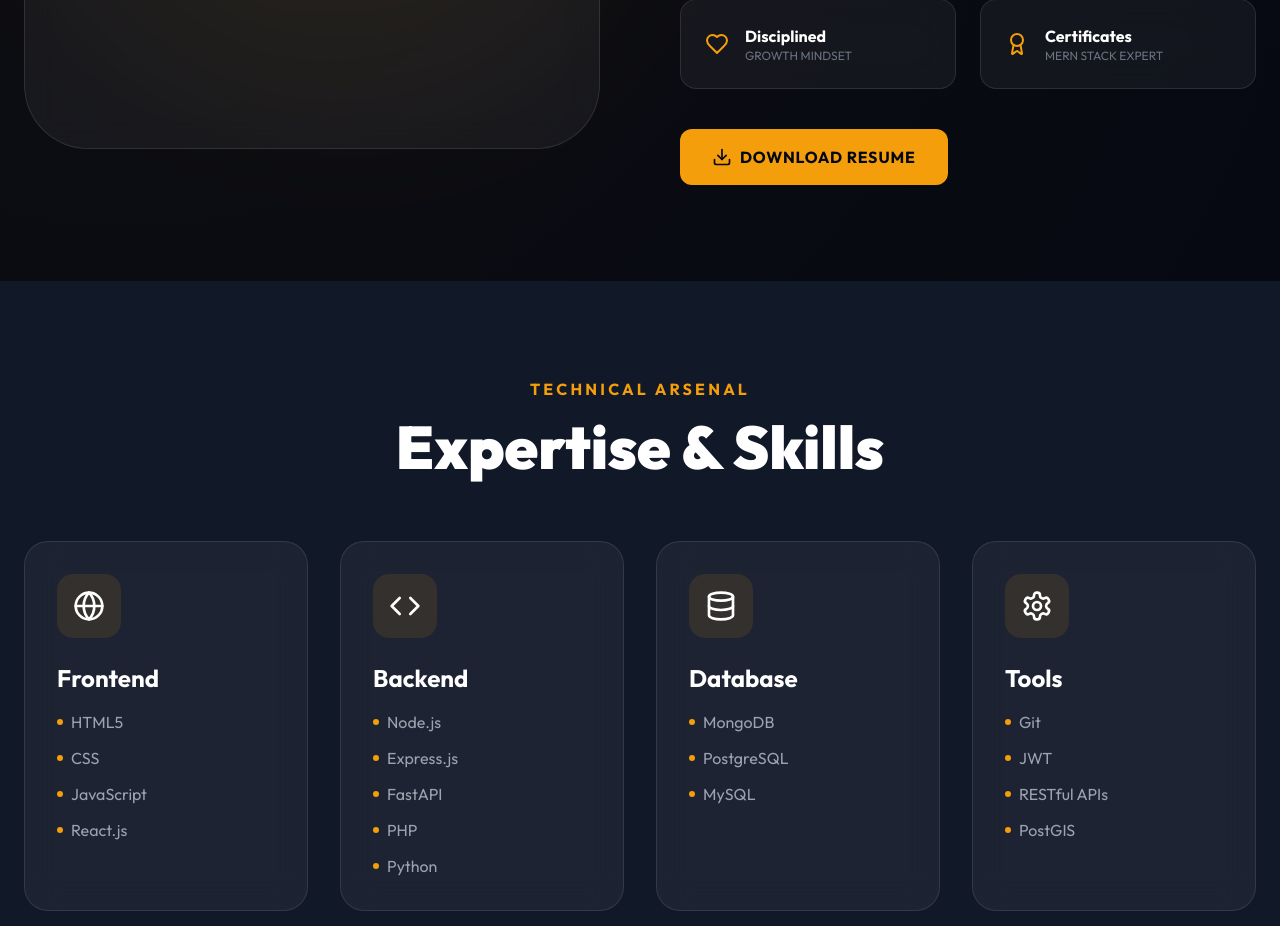
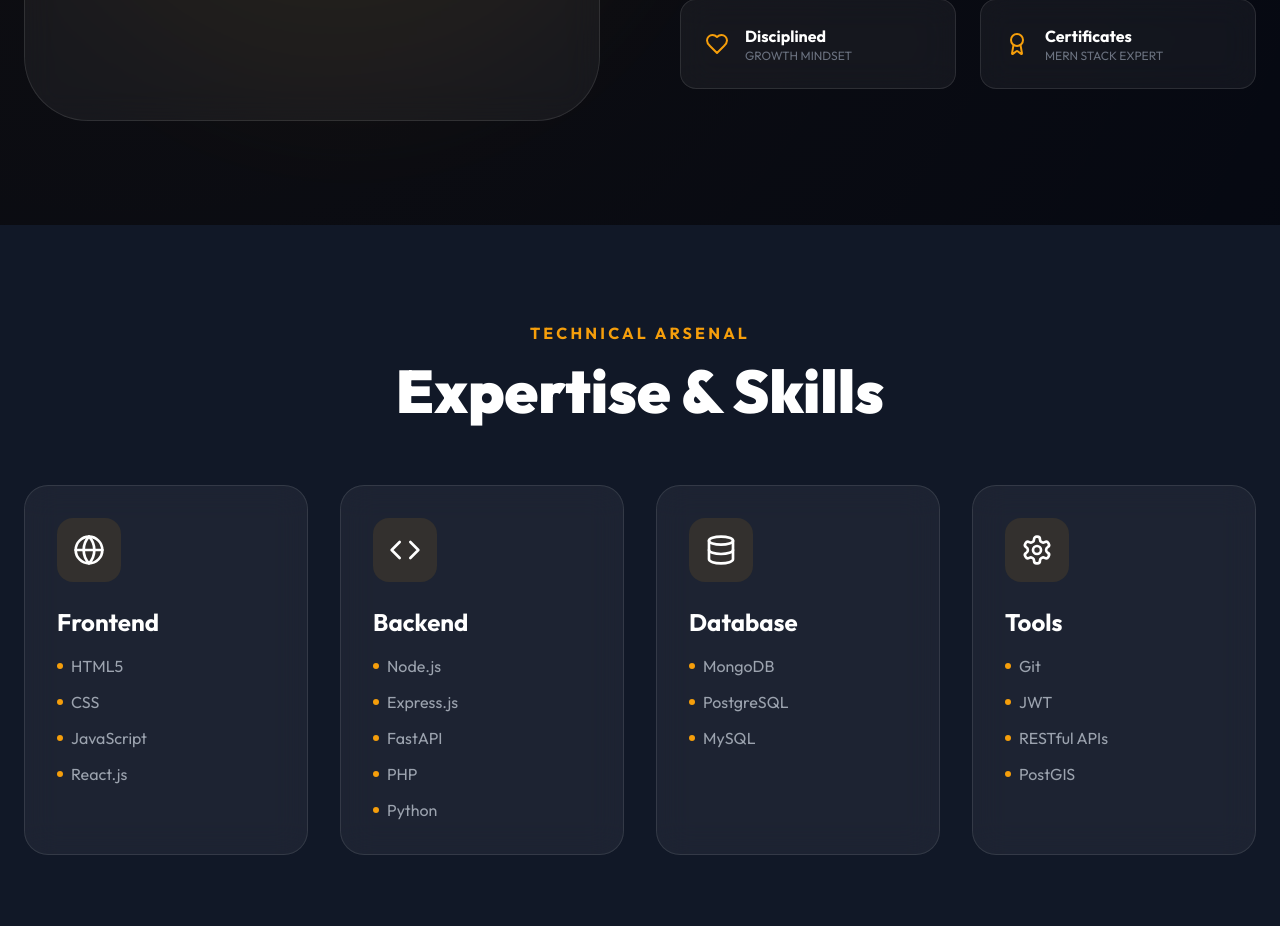
Before and after one commit to SahilKayasth-16/New_Portfolio_Frontend, a React (Vite) app: page / in a window 1280 px wide. Shown: the part 1360-2286 px from the top of the page. Built offline with nearby package versions, Linux system fonts and the light colour scheme.

Commit message:
remove addtional download resume button.

```diff
--- a/src/components/About.jsx
+++ b/src/components/About.jsx
@@ -52,13 +52,6 @@ export const About = () => {
               ))}
             </div>
 
-            <a
-              href="/Sahil Bharatkumar Kayasth Resume.pdf"
-              download
-              className="inline-flex items-center gap-2 px-8 py-4 bg-primary text-dark-300 rounded-xl font-bold uppercase tracking-wider hover:bg-opacity-90 transition-all transform hover:-translate-y-1"
-            >
-              <Download size={20} /> Download Resume
-            </a>
           </div>
         </div>
       </div>
```
